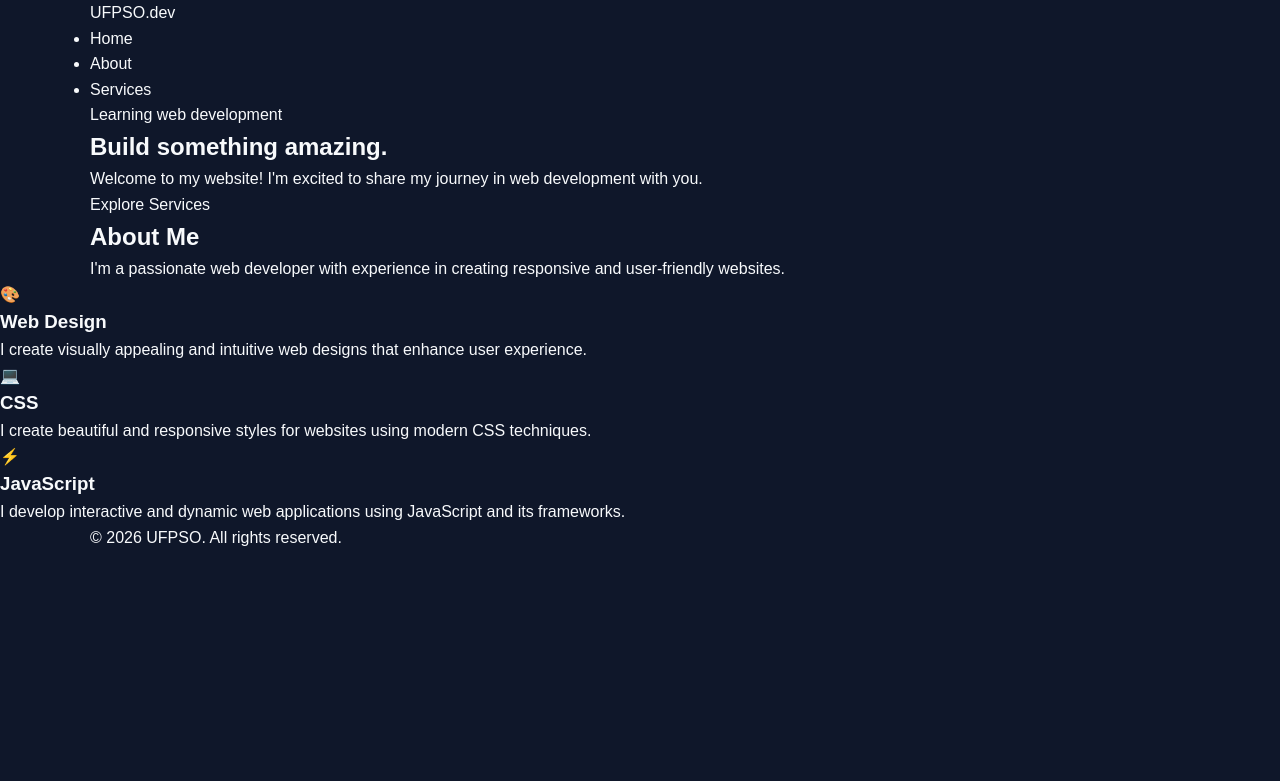
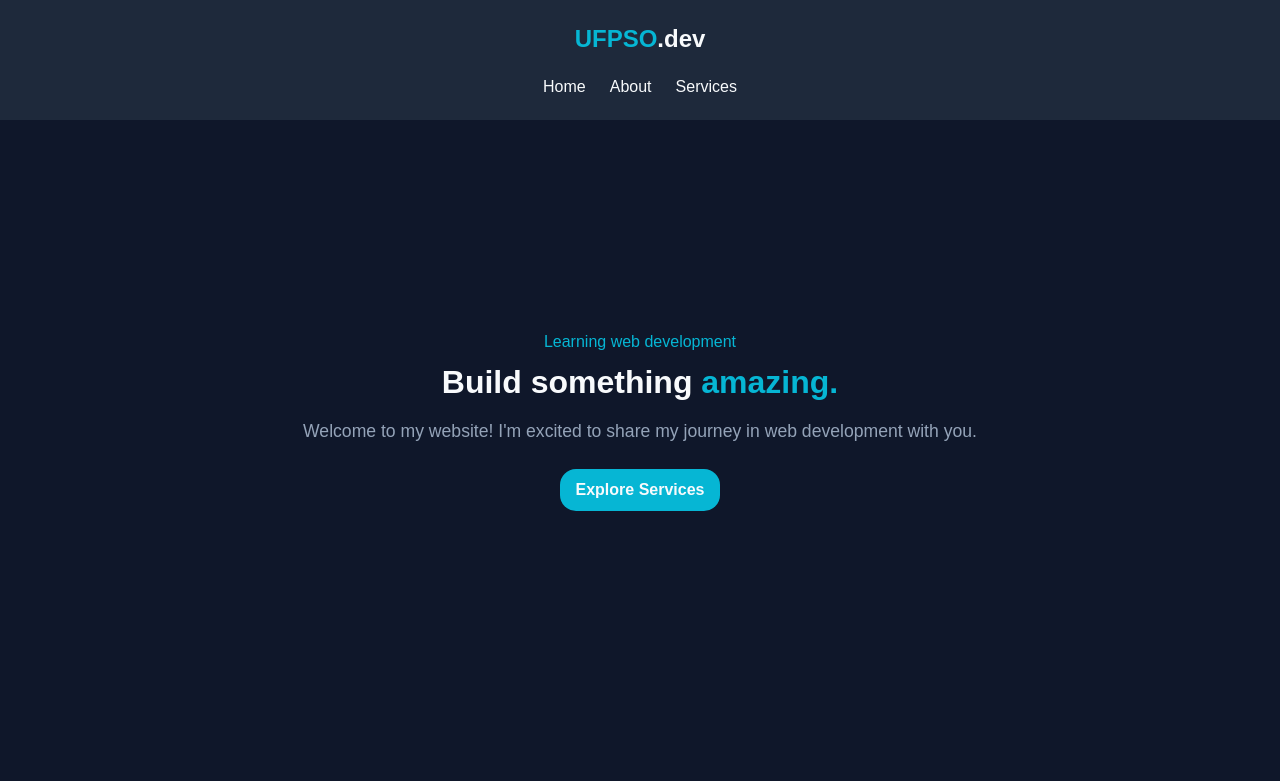
Before and after one commit to jewar21/quiz-gitbash-190, a plain HTML site: page index.html in a window 1280 px wide. Shown: the top 781 px of the page. Drawn offline with Linux system fonts and the light colour scheme.

Commit message:
Add button to change message and update styles for landing section

```diff
--- a/scripts/main.js
+++ b/scripts/main.js
@@ -43,10 +43,6 @@
 // let resultado = sumar(-5, -9);
 // console.log(resultado);
 
-// ------ PRIMER CONTACTO CON EL DOM -------
-// const titulo = document.querySelector(".hero h1");
-// console.log(titulo);
-
 // ------ LOADER -------
 const loader = document.querySelector("#loader");
 const website = document.querySelector("#website");
@@ -68,3 +64,18 @@ function showPage() {
 }
 
 setTimeout(showPage, 3000);
+
+
+// ------ PRIMER CONTACTO CON EL DOM -------
+const titulo = document.querySelector(".hero h1");
+console.log(titulo);
+
+// titulo.textContent = "¡Estamos aprendiendo JavaScript!";
+
+const boton = document.querySelector("#change-message");
+
+function changeMessage() {
+    titulo.textContent = "¡Estamos aprendiendo JavaScript!";
+}
+
+boton.addEventListener("click", changeMessage);
--- a/styles/style.css
+++ b/styles/style.css
@@ -112,3 +112,146 @@ a {
     visibility: hidden;
     pointer-events: none;
 }
+
+/* --------- Landing --------- */
+
+.website {
+    opacity: 0;
+    transition: opacity 800ms ease;
+}
+
+.website.show {
+    opacity: 1;
+}
+
+/* NAVEGACION */
+.header {
+    padding: 1.25rem 0;
+    background: var(--surface);
+}
+
+.navbar {
+    display: flex;
+    flex-direction: column;
+    justify-content: space-between;
+    align-items: center;
+    gap: 1rem;
+}
+
+.logo {
+    font-size: 1.5rem;
+    font-weight: bold;
+    color: var(--primary);
+}
+
+.logo span {
+    color: var(--text);
+}
+
+.nav-links {
+    display: flex;
+    gap: 1.5rem;
+    list-style: none;
+}
+
+/* Hero */
+
+.hero {
+    display: flex;
+    flex-direction: column;
+    justify-content: center;
+    align-items: center;
+    text-align: center;
+    padding: 2rem 0;
+    min-height: 75vh;
+}
+
+.hero-content {
+    text-align: center;
+}
+
+.subtitle {
+    color: var(--primary);
+}
+
+.hero h1 {
+    font-size: clamp(2rem, 4vw, 2rem);
+    line-height: 1.2;
+    margin: 0.5rem 0 1rem 0;
+}
+
+.hero h1 span {
+    color: var(--primary);
+}
+
+.hero p {
+    color: var(--muted);
+    font-size: 1.1rem;
+    margin-bottom: 1.5rem;
+}
+
+.btn {
+    display: inline-block;
+    padding: 0.5rem 1rem;
+    background: var(--primary);
+    color: var(--text);
+    border-radius: var(--radius);
+    font-weight: bold;
+    transition: background 300ms ease;
+}
+
+.btn:hover {
+    background: #0e7490;
+    color: var(--muted);
+}
+
+/* --------- Sections --------- */
+
+.about,
+.services,
+.contact {
+    padding: 4rem 0;
+}
+
+.about {
+    text-align: center;
+}
+
+.about p {
+    max-width: 40rem;
+    margin: 0 auto;
+    color: var(--muted);
+}
+
+.services {
+    display: grid;
+    grid-template-columns: repeat(auto-fit, minmax(250px, 1fr));
+    gap: 2rem;
+    width: 90%;
+    max-width: 1100px;
+    margin: 0 auto;
+}
+
+.card {
+    background: var(--surface);
+    padding: 2rem;
+    border-radius: var(--radius);
+    text-align: center;
+    transition: transform 300ms ease, box-shadow 300ms ease;
+}
+
+.card h3 {
+    margin-bottom: 1rem;
+    color: var(--primary);
+}
+
+.card p {
+    color: var(--muted);
+}
+
+.footer {
+    background: var(--surface);
+    padding: 2rem 0;
+    text-align: center;
+    color: var(--muted);
+}
```
Also changed, not shown: index.html (+1 -0 lines).
